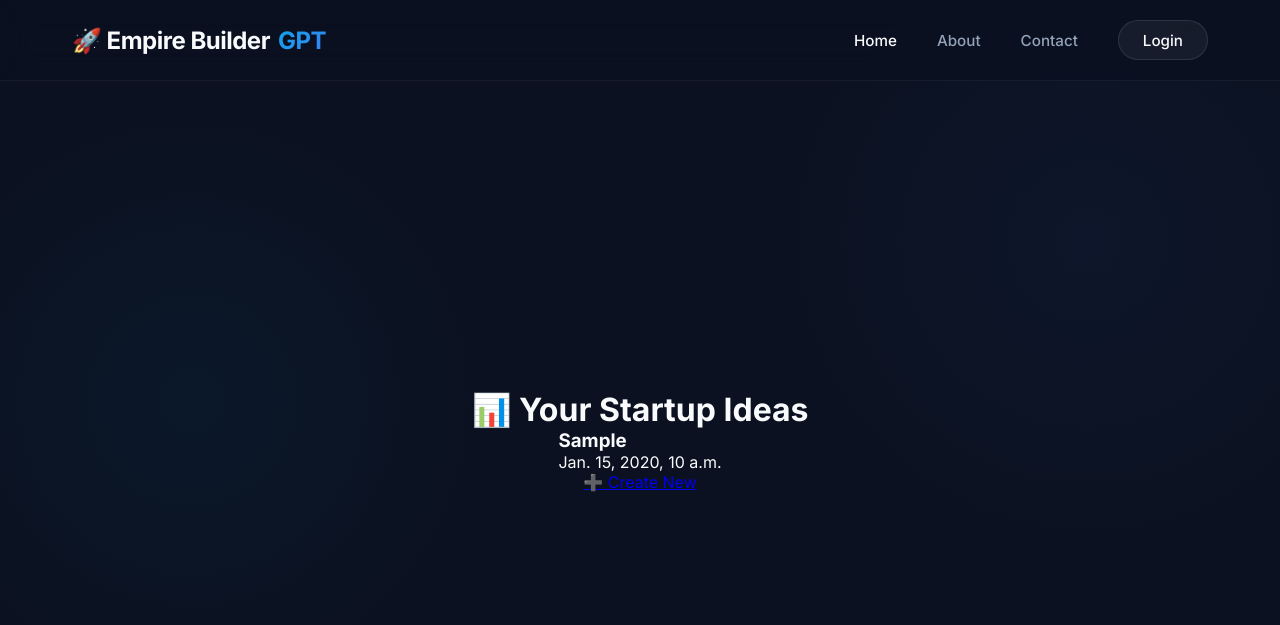
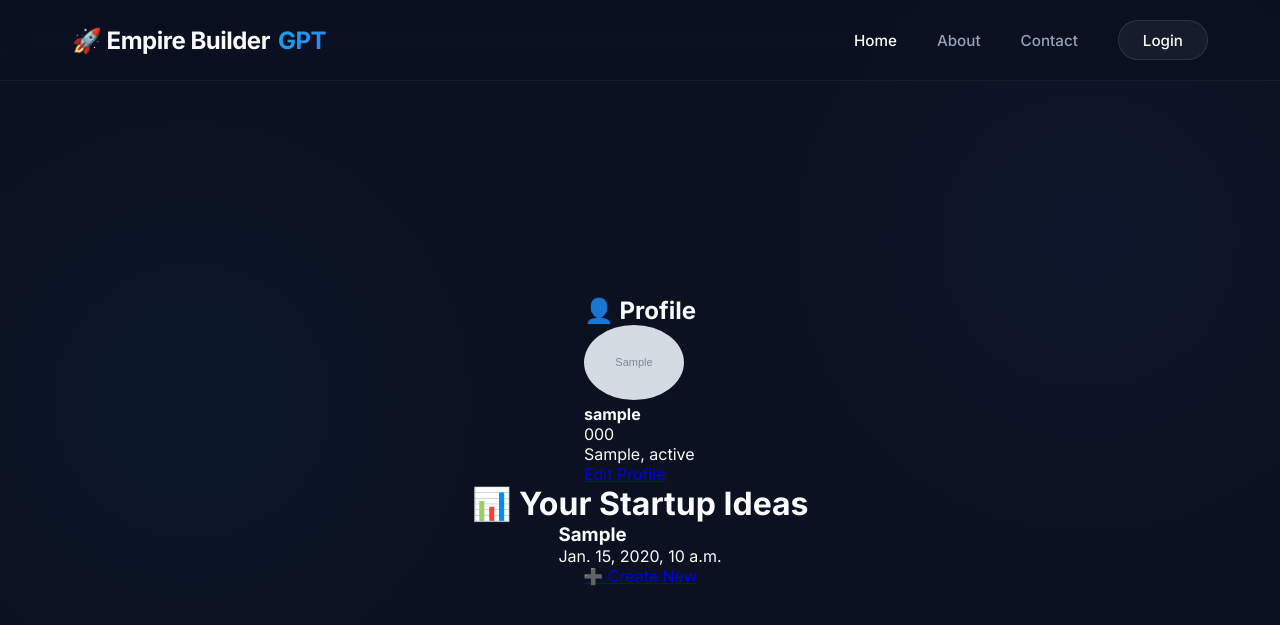
Before and after one commit to Harsh70727770/empire-builder-gpt, a Django app: page /dashboard/ in a window 1280 px wide. Shown: the top 625 px of the page. Run offline with Django 5.2, Linux system fonts and the light colour scheme; a user stored in the database is signed in; tables that the repository leaves empty hold one stand-in row (values such as "Sample post"); grey boxes marked "Sample" are stand-in pictures.

Commit message:
UpdateProfile

```diff
--- a/config/settings.py
+++ b/config/settings.py
@@ -120,3 +120,6 @@ USE_TZ = True
 STATIC_URL = 'static/'
 STATIC_ROOT = os.path.join(BASE_DIR, 'staticfiles')
 STATICFILES_DIRS = [os.path.join(BASE_DIR, 'static')]
+
+MEDIA_URL = '/media/'
+MEDIA_ROOT = os.path.join(BASE_DIR, 'media')
--- a/config/urls.py
+++ b/config/urls.py
@@ -17,7 +17,10 @@ Including another URLconf
 from django.contrib import admin
 from django.urls import path, include
 
+from django.conf import settings
+from django.conf.urls.static import static
+
 urlpatterns = [
     path('admin/', admin.site.urls),
     path('',include('core.urls')),
-]
+] + static(settings.MEDIA_URL, document_root=settings.MEDIA_ROOT)
--- a/core/models.py
+++ b/core/models.py
@@ -13,6 +13,7 @@ class UserProfile(models.Model):
     phone = models.CharField(max_length=15)
     country = models.CharField(max_length=100)
     state = models.CharField(max_length=100)
+    profile_image = models.ImageField(upload_to='profiles/', default='profiles/default.png')
 
     def __str__(self):
         return self.user.username
--- a/core/urls.py
+++ b/core/urls.py
@@ -7,5 +7,6 @@ urlpatterns = [
     path('login/', views.login_view, name='login'),
     path('signup/', views.signup_view, name='signup'),
     path('dashboard/', views.dashboard, name='dashboard'),
+    path('profile/edit/', views.edit_profile, name='edit_profile'),
     path('logout/', views.logout_view, name='logout'),
 ]
--- a/core/views.py
+++ b/core/views.py
@@ -1,4 +1,4 @@
-from django.shortcuts import render
+from django.shortcuts import render, redirect
 from .services.ai_engine import (
     generate_startup_plan,
     generate_idea_score,
@@ -6,7 +6,13 @@ from .services.ai_engine import (
     generate_tech_stack
 )
 from .utils.formatters import parse_response
+from django.http import FileResponse
+from .utils.pdf_generator import generate_pdf
+from django.contrib.auth import authenticate, login, logout
+from django.contrib.auth.models import User
+from .models import StartupIdea, UserProfile
 
+# HOME
 def home(request):
     if request.method == "POST":
         idea = request.POST.get("idea")
@@ -25,19 +31,12 @@ def home(request):
 
     return render(request, "pages/index.html")
 
-from django.http import FileResponse
-from .utils.pdf_generator import generate_pdf
-
+# DOWNLOAD PDF
 def download_pdf(request):
     data = request.session.get("data")
 
     filename = generate_pdf(data)
     return FileResponse(open(filename, "rb"), as_attachment=True)
-
-from django.contrib.auth import authenticate, login, logout
-from django.contrib.auth.models import User
-from django.shortcuts import render, redirect
-from .models import StartupIdea, UserProfile
 
 # LOGIN
 def login_view(request):
@@ -89,7 +88,7 @@ def signup_view(request):
             email=email
         )
 
-        # CREATE USER PROFILE (NEW)
+        # CREATE PROFILE
         UserProfile.objects.create(
             user=user,
             phone=phone,
@@ -106,10 +105,35 @@ def logout_view(request):
     logout(request)
     return redirect("login")
 
+# DASHBOARD (UPDATED)
 def dashboard(request):
     if not request.user.is_authenticated:
         return redirect("login")
 
     ideas = StartupIdea.objects.filter(user=request.user).order_by("-created_at")
+    profile = UserProfile.objects.get(user=request.user)
 
-    return render(request, "pages/dashboard.html", {"ideas": ideas})
+    return render(request, "pages/dashboard.html", {
+        "ideas": ideas,
+        "profile": profile   # PASS PROFILE
+    })
+
+# EDIT PROFILE
+def edit_profile(request):
+    if not request.user.is_authenticated:
+        return redirect("login")
+
+    profile = UserProfile.objects.get(user=request.user)
+
+    if request.method == "POST":
+        profile.phone = request.POST.get("phone")
+        profile.country = request.POST.get("country")
+        profile.state = request.POST.get("state")
+
+        if request.FILES.get("profile_image"):
+            profile.profile_image = request.FILES.get("profile_image")
+
+        profile.save()
+        return redirect("dashboard")
+
+    return render(request, "pages/edit_profile.html", {"profile": profile})
--- a/templates/pages/dashboard.html
+++ b/templates/pages/dashboard.html
@@ -1,6 +1,18 @@
 {% extends "base/base.html" %}
 
 {% block content %}
+
+<div class="card">
+    <h2>👤 Profile</h2>
+
+    <img src="{{ profile.profile_image.url }}" width="100" style="border-radius:50%">
+
+    <p><b>{{ request.user.username }}</b></p>
+    <p>{{ profile.phone }}</p>
+    <p>{{ profile.country }}, {{ profile.state }}</p>
+
+    <a href="/profile/edit/">Edit Profile</a>
+</div>
 
 <h1>📊 Your Startup Ideas</h1>
 
```
Also changed, not shown: templates/pages/edit_profile.html (added, +19 -0 lines), core/migrations/0003_userprofile_profile_image.py (added), media/profiles/default.png (added).
